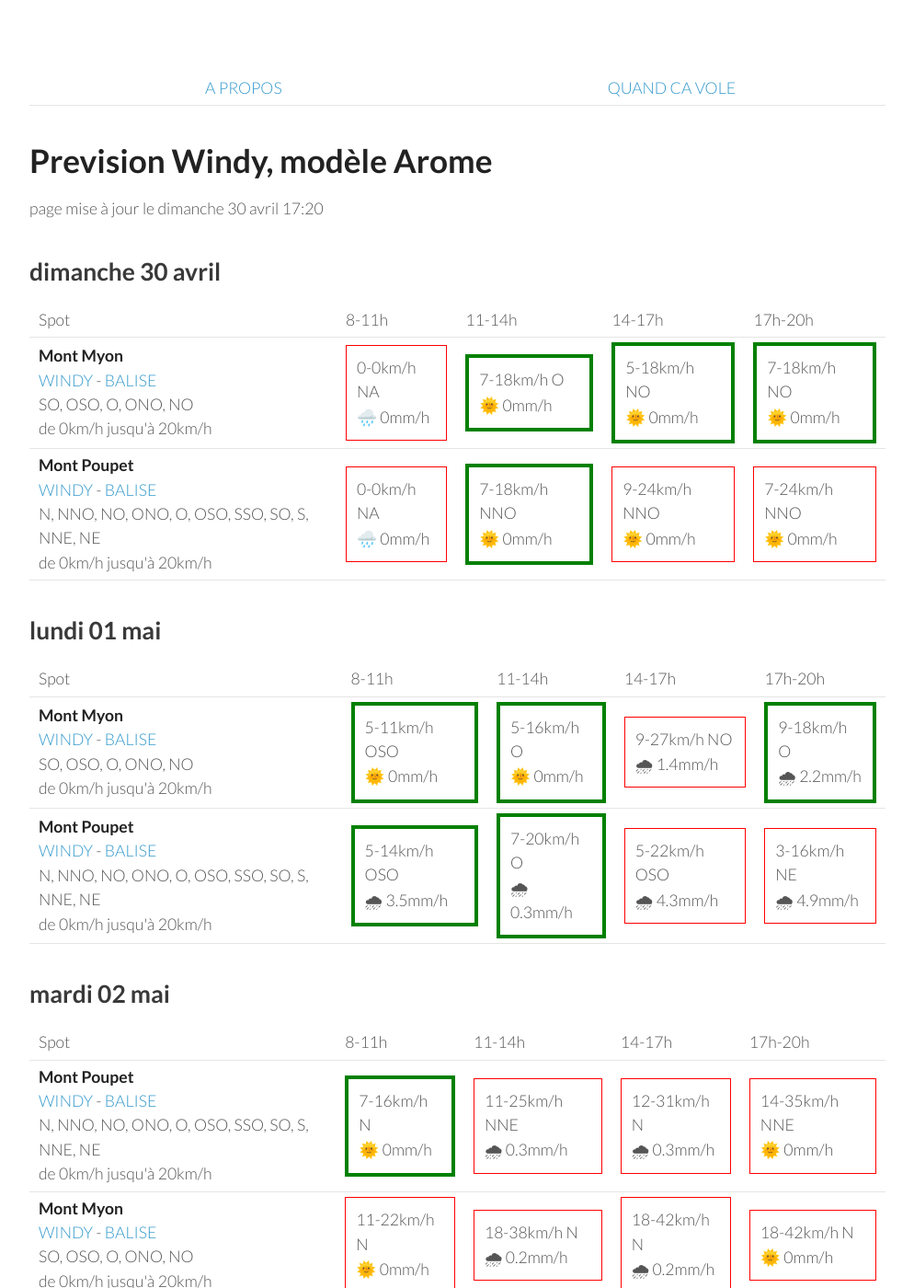
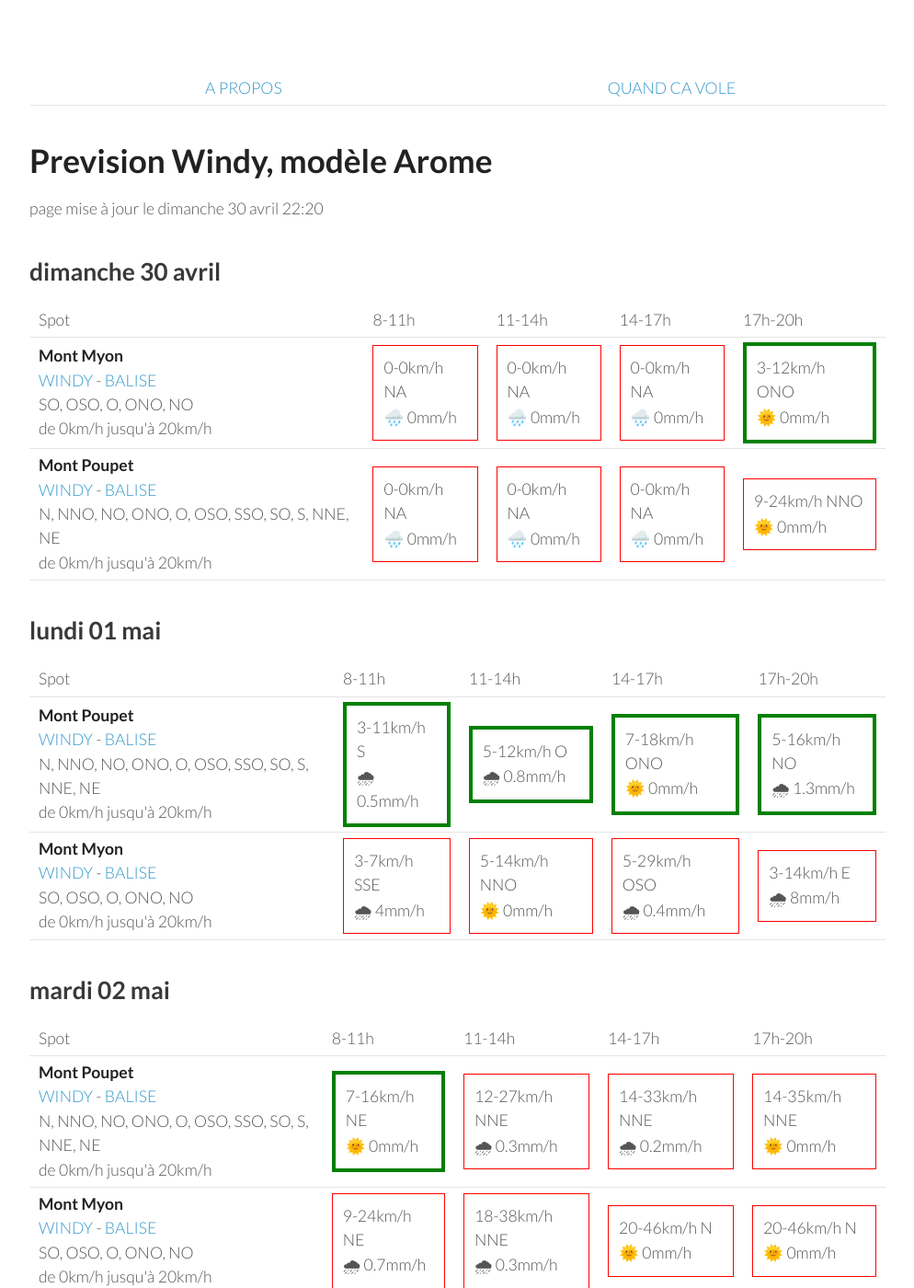
Before and after one commit to parapente-dans-le-nord/parapente-dans-le-nord.github.io, a Jekyll site: the page built from jura.markdown, in a window 1280 px wide and 1400 px high. Shown: the whole window at 92% size, without its empty margins (26-1020 px from the left). Built offline with Jekyll 4.4.1, drawn with Linux system fonts in a browser that asks for light colours; some of the changed text lies outside the part shown.

Commit message:
update index.markdown

```diff
--- a/jura.markdown
+++ b/jura.markdown
@@ -7,7 +7,7 @@ title:  "Tous les spots"
 {: .links}
 
 # Prevision Windy, modèle Arome
-page mise à jour le dimanche 30 avril 17:20
+page mise à jour le dimanche 30 avril 22:20
 
 ## dimanche 30 avril
 
@@ -25,18 +25,18 @@ page mise à jour le dimanche 30 avril 17:20
         <td><strong>Mont Myon</strong><br><a href="https://windy.com/46.331/5.397?45.898,5.394,8,m:eWoagj8">WINDY</a> - <span class=""><a href="http://www.balisemeteo.com/balise.php?idBalise=70">BALISE</a> </span><br> <span class="vent-favorable">SO, OSO, O, ONO, NO</span><br><span class="force-vent">de 0km/h jusqu'à 20km/h</span> </td>
 
             <td><div class="not-flyable"><p>0-0km/h NA</p><p>🌧️ 0mm/h</p></div></td>
-            <td><div class="flyable"><p>7-18km/h O</p><p>🌞 0mm/h</p></div></td>
-            <td><div class="flyable"><p>5-18km/h NO</p><p>🌞 0mm/h</p></div></td>
-            <td><div class="flyable"><p>7-18km/h NO</p><p>🌞 0mm/h</p></div></td>
+            <td><div class="not-flyable"><p>0-0km/h NA</p><p>🌧️ 0mm/h</p></div></td>
+            <td><div class="not-flyable"><p>0-0km/h NA</p><p>🌧️ 0mm/h</p></div></td>
+            <td><div class="flyable"><p>3-12km/h ONO</p><p>🌞 0mm/h</p></div></td>
 
     </tr>
 <tr>
         <td><strong>Mont Poupet</strong><br><a href="https://windy.com/46.970/5.876?46.541,5.876,8">WINDY</a> - <span class=""><a href="http://www.balisemeteo.com/balise.php?idBalise=92">BALISE</a> </span><br> <span class="vent-favorable">N, NNO, NO, ONO, O, OSO, SSO, SO, S, NNE, NE</span><br><span class="force-vent">de 0km/h jusqu'à 20km/h</span> </td>
 
             <td><div class="not-flyable"><p>0-0km/h NA</p><p>🌧️ 0mm/h</p></div></td>
-            <td><div class="flyable"><p>7-18km/h NNO</p><p>🌞 0mm/h</p></div></td>
+            <td><div class="not-flyable"><p>0-0km/h NA</p><p>🌧️ 0mm/h</p></div></td>
+            <td><div class="not-flyable"><p>0-0km/h NA</p><p>🌧️ 0mm/h</p></div></td>
             <td><div class="not-flyable"><p>9-24km/h NNO</p><p>🌞 0mm/h</p></div></td>
-            <td><div class="not-flyable"><p>7-24km/h NNO</p><p>🌞 0mm/h</p></div></td>
 
     </tr>
 
@@ -56,22 +56,22 @@ page mise à jour le dimanche 30 avril 17:20
       <td>17h-20h</td>
     </tr>
 <tr>
-        <td><strong>Mont Myon</strong><br><a href="https://windy.com/46.331/5.397?45.898,5.394,8,m:eWoagj8">WINDY</a> - <span class=""><a href="http://www.balisemeteo.com/balise.php?idBalise=70">BALISE</a> </span><br> <span class="vent-favorable">SO, OSO, O, ONO, NO</span><br><span class="force-vent">de 0km/h jusqu'à 20km/h</span> </td>
+        <td><strong>Mont Poupet</strong><br><a href="https://windy.com/46.970/5.876?46.541,5.876,8">WINDY</a> - <span class=""><a href="http://www.balisemeteo.com/balise.php?idBalise=92">BALISE</a> </span><br> <span class="vent-favorable">N, NNO, NO, ONO, O, OSO, SSO, SO, S, NNE, NE</span><br><span class="force-vent">de 0km/h jusqu'à 20km/h</span> </td>
 
-            <td><div class="flyable"><p>5-11km/h OSO</p><p>🌞 0mm/h</p></div></td>
-            <td><div class="flyable"><p>5-16km/h O</p><p>🌞 0mm/h</p></div></td>
-            <td><div class="not-flyable"><p>9-27km/h NO</p><p>🌧 1.4mm/h</p></div></td>
-            <td><div class="flyable"><p>9-18km/h O</p><p>🌧 2.2mm/h</p></div></td>
+            <td><div class="flyable"><p>3-11km/h S</p><p>🌧 0.5mm/h</p></div></td>
+            <td><div class="flyable"><p>5-12km/h O</p><p>🌧 0.8mm/h</p></div></td>
+            <td><div class="flyable"><p>7-18km/h ONO</p><p>🌞 0mm/h</p></div></td>
+            <td><div class="flyable"><p>5-16km/h NO</p><p>🌧 1.3mm/h</p></div></td>
 
 
     </tr>
 <tr>
-        <td><strong>Mont Poupet</strong><br><a href="https://windy.com/46.970/5.876?46.541,5.876,8">WINDY</a> - <span class=""><a href="http://www.balisemeteo.com/balise.php?idBalise=92">BALISE</a> </span><br> <span class="vent-favorable">N, NNO, NO, ONO, O, OSO, SSO, SO, S, NNE, NE</span><br><span class="force-vent">de 0km/h jusqu'à 20km/h</span> </td>
+        <td><strong>Mont Myon</strong><br><a href="https://windy.com/46.331/5.397?45.898,5.394,8,m:eWoagj8">WINDY</a> - <span class=""><a href="http://www.balisemeteo.com/balise.php?idBalise=70">BALISE</a> </span><br> <span class="vent-favorable">SO, OSO, O, ONO, NO</span><br><span class="force-vent">de 0km/h jusqu'à 20km/h</span> </td>
 
-            <td><div class="flyable"><p>5-14km/h OSO</p><p>🌧 3.5mm/h</p></div></td>
-            <td><div class="flyable"><p>7-20km/h O</p><p>🌧 0.3mm/h</p></div></td>
-            <td><div class="not-flyable"><p>5-22km/h OSO</p><p>🌧 4.3mm/h</p></div></td>
-            <td><div class="not-flyable"><p>3-16km/h NE</p><p>🌧 4.9mm/h</p></div></td>
+            <td><div class="not-flyable"><p>3-7km/h SSE</p><p>🌧 4mm/h</p></div></td>
+            <td><div class="not-flyable"><p>5-14km/h NNO</p><p>🌞 0mm/h</p></div></td>
+            <td><div class="not-flyable"><p>5-29km/h OSO</p><p>🌧 0.4mm/h</p></div></td>
+            <td><div class="not-flyable"><p>3-14km/h E</p><p>🌧 8mm/h</p></div></td>
 
 
     </tr>
@@ -94,9 +94,9 @@ page mise à jour le dimanche 30 avril 17:20
 <tr>
         <td><strong>Mont Poupet</strong><br><a href="https://windy.com/46.970/5.876?46.541,5.876,8">WINDY</a> - <span class=""><a href="http://www.balisemeteo.com/balise.php?idBalise=92">BALISE</a> </span><br> <span class="vent-favorable">N, NNO, NO, ONO, O, OSO, SSO, SO, S, NNE, NE</span><br><span class="force-vent">de 0km/h jusqu'à 20km/h</span> </td>
 
-            <td><div class="flyable"><p>7-16km/h N</p><p>🌞 0mm/h</p></div></td>
-            <td><div class="not-flyable"><p>11-25km/h NNE</p><p>🌧 0.3mm/h</p></div></td>
-            <td><div class="not-flyable"><p>12-31km/h N</p><p>🌧 0.3mm/h</p></div></td>
+            <td><div class="flyable"><p>7-16km/h NE</p><p>🌞 0mm/h</p></div></td>
+            <td><div class="not-flyable"><p>12-27km/h NNE</p><p>🌧 0.3mm/h</p></div></td>
+            <td><div class="not-flyable"><p>14-33km/h NNE</p><p>🌧 0.2mm/h</p></div></td>
             <td><div class="not-flyable"><p>14-35km/h NNE</p><p>🌞 0mm/h</p></div></td>
 
 
@@ -104,10 +104,10 @@ page mise à jour le dimanche 30 avril 17:20
 <tr>
         <td><strong>Mont Myon</strong><br><a href="https://windy.com/46.331/5.397?45.898,5.394,8,m:eWoagj8">WINDY</a> - <span class=""><a href="http://www.balisemeteo.com/balise.php?idBalise=70">BALISE</a> </span><br> <span class="vent-favorable">SO, OSO, O, ONO, NO</span><br><span class="force-vent">de 0km/h jusqu'à 20km/h</span> </td>
 
-            <td><div class="not-flyable"><p>11-22km/h N</p><p>🌞 0mm/h</p></div></td>
-            <td><div class="not-flyable"><p>18-38km/h N</p><p>🌧 0.2mm/h</p></div></td>
-            <td><div class="not-flyable"><p>18-42km/h N</p><p>🌧 0.2mm/h</p></div></td>
-            <td><div class="not-flyable"><p>18-42km/h N</p><p>🌞 0mm/h</p></div></td>
+            <td><div class="not-flyable"><p>9-24km/h NE</p><p>🌧 0.7mm/h</p></div></td>
+            <td><div class="not-flyable"><p>18-38km/h NNE</p><p>🌧 0.3mm/h</p></div></td>
+            <td><div class="not-flyable"><p>20-46km/h N</p><p>🌞 0mm/h</p></div></td>
+            <td><div class="not-flyable"><p>20-46km/h N</p><p>🌞 0mm/h</p></div></td>
 
 
     </tr>
@@ -130,10 +130,10 @@ page mise à jour le dimanche 30 avril 17:20
 <tr>
         <td><strong>Mont Myon</strong><br><a href="https://windy.com/46.331/5.397?45.898,5.394,8,m:eWoagj8">WINDY</a> - <span class=""><a href="http://www.balisemeteo.com/balise.php?idBalise=70">BALISE</a> </span><br> <span class="vent-favorable">SO, OSO, O, ONO, NO</span><br><span class="force-vent">de 0km/h jusqu'à 20km/h</span> </td>
 
-            <td><div class="not-flyable"><p>1-12km/h ENE</p><p>🌞 0mm/h</p></div></td>
+            <td><div class="not-flyable"><p>1-11km/h ESE</p><p>🌞 0mm/h</p></div></td>
             <td><div class="flyable"><p>5-16km/h ONO</p><p>🌞 0mm/h</p></div></td>
             <td><div class="flyable"><p>5-20km/h NO</p><p>🌞 0mm/h</p></div></td>
-            <td><div class="flyable"><p>5-18km/h ONO</p><p>🌞 0mm/h</p></div></td>
+            <td><div class="flyable"><p>7-20km/h NO</p><p>🌞 0mm/h</p></div></td>
 
 
     </tr>
@@ -142,8 +142,8 @@ page mise à jour le dimanche 30 avril 17:20
 
             <td><div class="not-flyable"><p>11-24km/h ENE</p><p>🌞 0mm/h</p></div></td>
             <td><div class="not-flyable"><p>9-27km/h NE</p><p>🌞 0mm/h</p></div></td>
-            <td><div class="not-flyable"><p>12-31km/h NNE</p><p>🌞 0mm/h</p></div></td>
-            <td><div class="not-flyable"><p>11-33km/h NNE</p><p>🌞 0mm/h</p></div></td>
+            <td><div class="not-flyable"><p>11-27km/h NE</p><p>🌞 0mm/h</p></div></td>
+            <td><div class="not-flyable"><p>11-29km/h NNE</p><p>🌞 0mm/h</p></div></td>
 
 
     </tr>
@@ -166,20 +166,20 @@ page mise à jour le dimanche 30 avril 17:20
 <tr>
         <td><strong>Mont Myon</strong><br><a href="https://windy.com/46.331/5.397?45.898,5.394,8,m:eWoagj8">WINDY</a> - <span class=""><a href="http://www.balisemeteo.com/balise.php?idBalise=70">BALISE</a> </span><br> <span class="vent-favorable">SO, OSO, O, ONO, NO</span><br><span class="force-vent">de 0km/h jusqu'à 20km/h</span> </td>
 
-            <td><div class="not-flyable"><p>12-27km/h SSE</p><p>🌞 0mm/h</p></div></td>
-            <td><div class="not-flyable"><p>22-51km/h S</p><p>🌞 0mm/h</p></div></td>
-            <td><div class="not-flyable"><p>20-51km/h SSO</p><p>🌧 0.8mm/h</p></div></td>
-            <td><div class="not-flyable"><p>18-46km/h SO</p><p>🌧 0.4mm/h</p></div></td>
+            <td><div class="not-flyable"><p>18-38km/h S</p><p>🌞 0mm/h</p></div></td>
+            <td><div class="not-flyable"><p>22-50km/h SSO</p><p>🌞 0mm/h</p></div></td>
+            <td><div class="not-flyable"><p>25-57km/h SSO</p><p>🌞 0mm/h</p></div></td>
+            <td><div class="not-flyable"><p>14-53km/h SSO</p><p>🌧 0.2mm/h</p></div></td>
 
 
     </tr>
 <tr>
         <td><strong>Mont Poupet</strong><br><a href="https://windy.com/46.970/5.876?46.541,5.876,8">WINDY</a> - <span class=""><a href="http://www.balisemeteo.com/balise.php?idBalise=92">BALISE</a> </span><br> <span class="vent-favorable">N, NNO, NO, ONO, O, OSO, SSO, SO, S, NNE, NE</span><br><span class="force-vent">de 0km/h jusqu'à 20km/h</span> </td>
 
-            <td><div class="not-flyable"><p>11-20km/h SE</p><p>🌞 0mm/h</p></div></td>
-            <td><div class="not-flyable"><p>16-37km/h SSO</p><p>🌞 0mm/h</p></div></td>
-            <td><div class="not-flyable"><p>20-55km/h SO</p><p>🌞 0mm/h</p></div></td>
-            <td><div class="not-flyable"><p>18-44km/h SO</p><p>🌞 0mm/h</p></div></td>
+            <td><div class="not-flyable"><p>9-22km/h SE</p><p>🌞 0mm/h</p></div></td>
+            <td><div class="not-flyable"><p>22-48km/h SSO</p><p>🌞 0mm/h</p></div></td>
+            <td><div class="not-flyable"><p>24-59km/h SO</p><p>🌞 0mm/h</p></div></td>
+            <td><div class="not-flyable"><p>18-51km/h SO</p><p>🌞 0mm/h</p></div></td>
 
 
     </tr>
@@ -202,20 +202,20 @@ page mise à jour le dimanche 30 avril 17:20
 <tr>
         <td><strong>Mont Myon</strong><br><a href="https://windy.com/46.331/5.397?45.898,5.394,8,m:eWoagj8">WINDY</a> - <span class=""><a href="http://www.balisemeteo.com/balise.php?idBalise=70">BALISE</a> </span><br> <span class="vent-favorable">SO, OSO, O, ONO, NO</span><br><span class="force-vent">de 0km/h jusqu'à 20km/h</span> </td>
 
-            <td><div class="not-flyable"><p>0-7km/h N</p><p>🌞 0mm/h</p></div></td>
-            <td><div class="flyable"><p>7-20km/h ONO</p><p>🌧 0.3mm/h</p></div></td>
-            <td><div class="not-flyable"><p>5-24km/h ONO</p><p>🌞 0mm/h</p></div></td>
-            <td><div class="not-flyable"><p>5-24km/h OSO</p><p>🌞 0mm/h</p></div></td>
+            <td><div class="not-flyable"><p>3-7km/h E</p><p>🌞 0mm/h</p></div></td>
+            <td><div class="flyable"><p>5-18km/h NO</p><p>🌞 0mm/h</p></div></td>
+            <td><div class="flyable"><p>3-18km/h NO</p><p>🌞 0mm/h</p></div></td>
+            <td><div class="flyable"><p>5-16km/h NO</p><p>🌞 0mm/h</p></div></td>
 
 
     </tr>
 <tr>
         <td><strong>Mont Poupet</strong><br><a href="https://windy.com/46.970/5.876?46.541,5.876,8">WINDY</a> - <span class=""><a href="http://www.balisemeteo.com/balise.php?idBalise=92">BALISE</a> </span><br> <span class="vent-favorable">N, NNO, NO, ONO, O, OSO, SSO, SO, S, NNE, NE</span><br><span class="force-vent">de 0km/h jusqu'à 20km/h</span> </td>
 
-            <td><div class="not-flyable"><p>12-25km/h SO</p><p>🌧 0.2mm/h</p></div></td>
-            <td><div class="not-flyable"><p>12-29km/h OSO</p><p>🌧 0.4mm/h</p></div></td>
-            <td><div class="not-flyable"><p>11-31km/h SO</p><p>🌞 0mm/h</p></div></td>
-            <td><div class="not-flyable"><p>14-37km/h SO</p><p>🌞 0mm/h</p></div></td>
+            <td><div class="flyable"><p>9-18km/h SSO</p><p>🌞 0mm/h</p></div></td>
+            <td><div class="not-flyable"><p>9-24km/h OSO</p><p>🌞 0mm/h</p></div></td>
+            <td><div class="not-flyable"><p>7-24km/h O</p><p>🌞 0mm/h</p></div></td>
+            <td><div class="not-flyable"><p>5-22km/h ONO</p><p>🌞 0mm/h</p></div></td>
 
 
     </tr>
```
